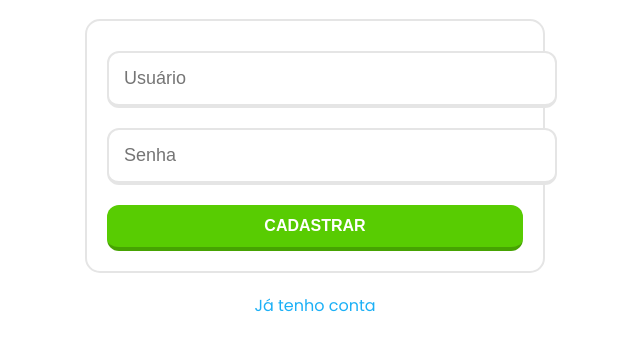
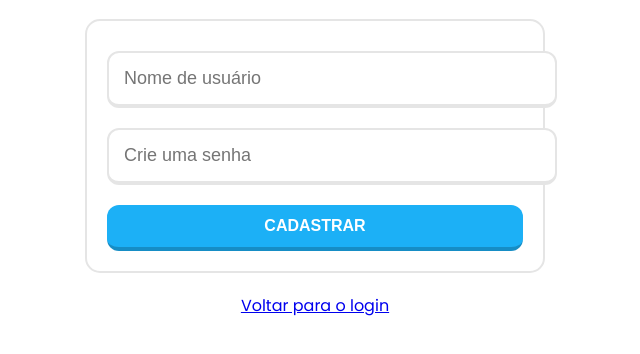
Before and after one commit to edmreis280-art/teste-duo2, a plain HTML site: page register.html in a window 1280 px wide. Shown: the part 92-446 px from the top of the page, without its empty margins (325-965 px from the left). Drawn offline with Linux system fonts and the light colour scheme.

Commit message:
Update register.html

```diff
--- a/register.html
+++ b/register.html
@@ -4,17 +4,17 @@
     <meta charset="UTF-8">
     <meta name="viewport" content="width=device-width, initial-scale=1.0">
     <link rel="stylesheet" href="style.css">
-    <title>Cadastro - EnglishGo</title>
+    <title>EnglishGo - Cadastro</title>
 </head>
 <body>
     <div class="container">
         <h1>Crie sua conta</h1>
         <div class="card">
-            <input type="text" id="regUser" placeholder="Usuário" class="option-btn">
-            <input type="password" id="regPass" placeholder="Senha" class="option-btn">
-            <button class="btn btn-green" onclick="register()">CADASTRAR</button>
+            <input type="text" id="regUser" placeholder="Nome de usuário" class="option-btn">
+            <input type="password" id="regPass" placeholder="Crie uma senha" class="option-btn">
+            <button class="btn btn-blue" onclick="register()">CADASTRAR</button>
         </div>
-        <a href="login.html" style="color: var(--duo-blue); text-decoration: none;">Já tenho conta</a>
+        <a href="index.html" class="link-blue">Voltar para o login</a>
     </div>
     <script src="script.js"></script>
 </body>
```
